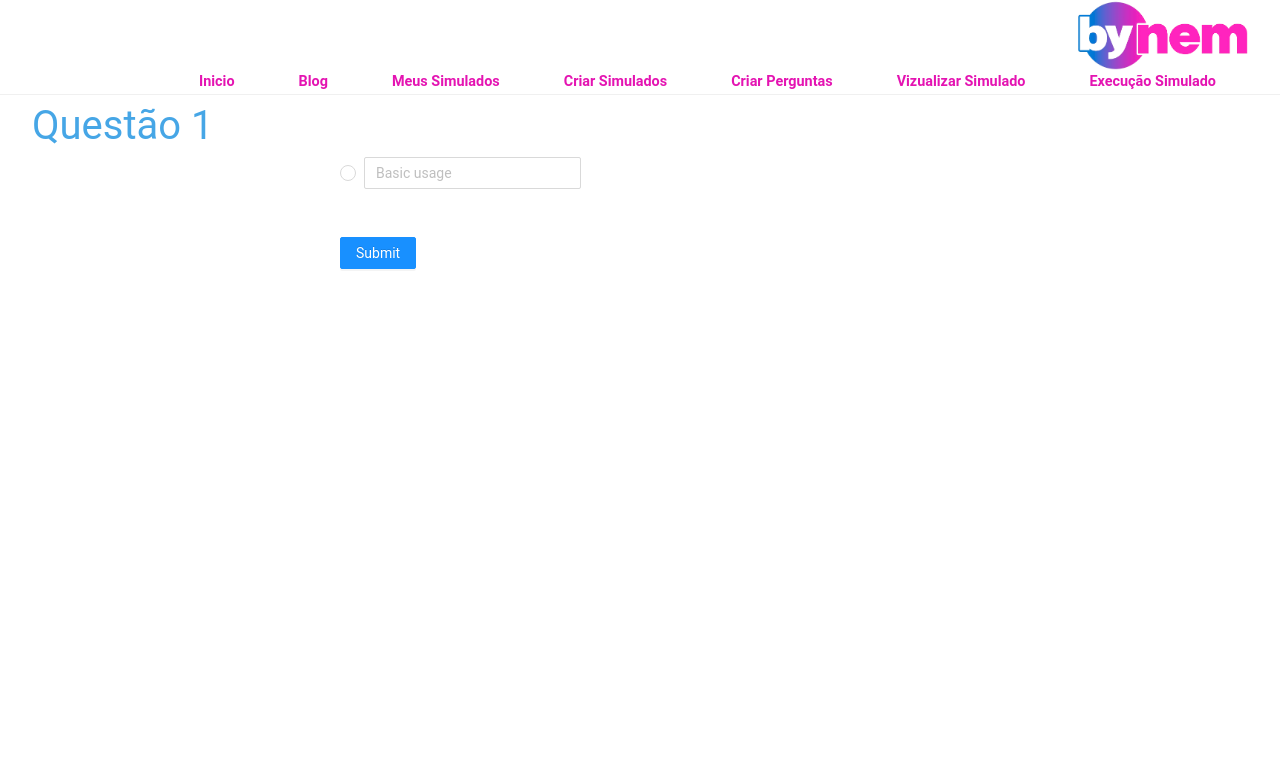
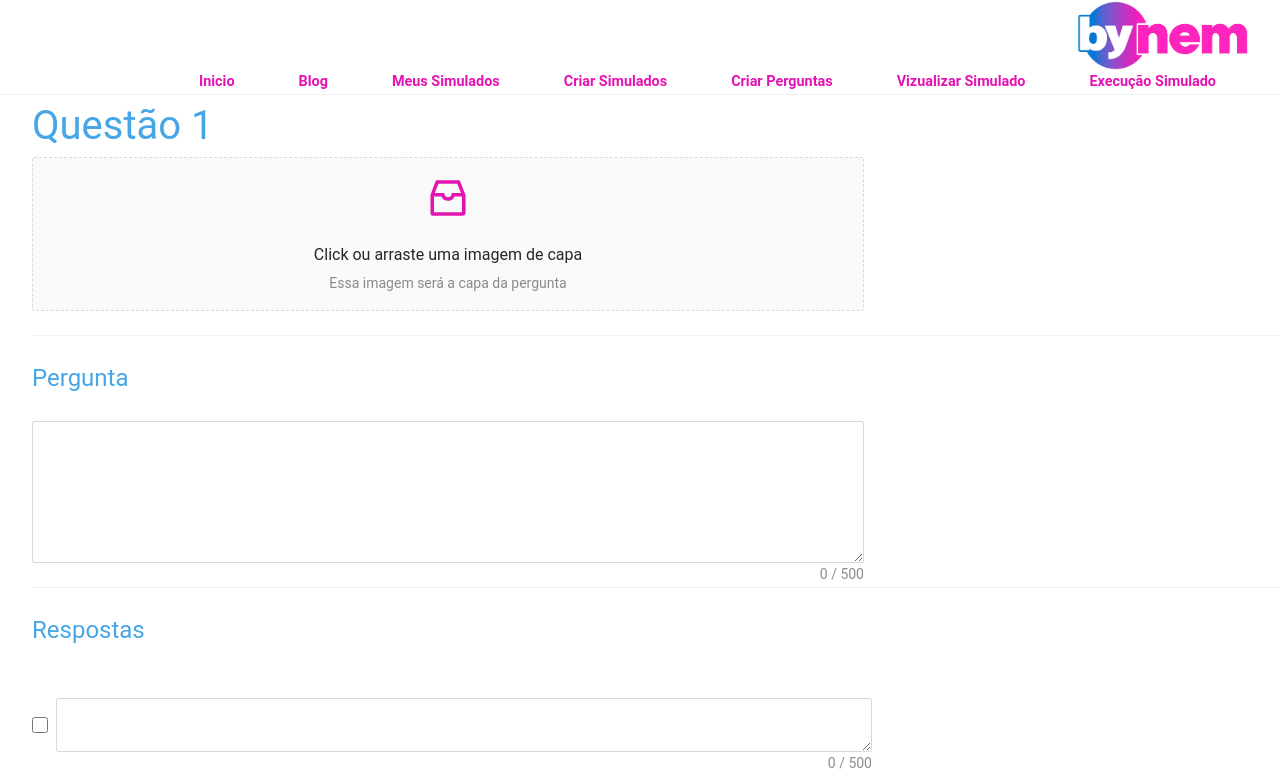
Before and after one commit to Bynem/bynem-app-react, a React (Create React App) app: page /criar-perguntas/1 in a window 1280 px wide. Shown: the top 774 px of the page. Built offline with nearby package versions, Linux system fonts and the light colour scheme.

Commit message:
atualizando

```diff
--- a/package.json
+++ b/package.json
@@ -35,7 +35,10 @@
     "extends": [
       "react-app",
       "react-app/jest"
-    ]
+    ],
+    "rules": {
+      "jsx-a11y/anchor-is-valid": "off"
+    }
   },
   "browserslist": {
     "production": [
--- a/src/components/FormCreateQuestions/index.tsx
+++ b/src/components/FormCreateQuestions/index.tsx
@@ -1,5 +1,5 @@
-import React, { useState } from 'react'
-import { Button, Divider, Form, Input, Radio, Space, Switch, Upload } from 'antd';
+import React, { useEffect, useState } from 'react'
+import { Button, Divider, Form, Input, Switch, Upload, Radio } from 'antd';
 import * as S from './styles'
 import { Spin } from 'antd';
 import { LoadingOutlined } from '@ant-design/icons';
@@ -9,6 +9,7 @@ import { InboxOutlined } from '@ant-design/icons';
 import { MinusOutlined, PlusOutlined } from '@ant-design/icons';
 import api from '../../service/api';
 import { toast } from 'react-toastify';
+import Input2 from '../../components/InputCheck'
 
 const layout = {
     labelCol: {
@@ -20,17 +21,10 @@ const layout = {
 };
 
 const validateMessages = {
-    required: '${label} is required!',
-    types: {
-        email: '${label} is not a valid email!',
-        number: '${label} is not a valid number!',
-    },
-    number: {
-        range: '${label} must be between ${min} and ${max}',
-    },
+
 };
 
-export type FormCreatedSimulated = {
+export type FormCreatedSimulatedType = {
     titulo: string
     descricao: string
     linkYouTube?: string
@@ -52,6 +46,23 @@ export default function FormCreatedSimulated() {
     const [questionLabel, setQuestionLabel] = useState<number[]>([1, 2])
     const [checkLabel, setCheckLabel] = useState<number[]>([])
     const [formDataThumbnail, setformDataThumbnail] = useState<any>(null)
+    const [deletarUltimo, setDeletarUltimo] = useState<any>(1)
+    const [form, setForm] = useState<any>()
+
+    useEffect(() => {
+        setForm({
+            resposta1: { descricao: '', certa: false },
+            resposta2: { descricao: '', certa: false },
+            resposta3: { descricao: '', certa: false },
+            resposta4: { descricao: '', certa: false },
+            resposta5: { descricao: '', certa: false },
+            resposta6: { descricao: '', certa: false },
+            resposta7: { descricao: '', certa: false },
+            resposta8: { descricao: '', certa: false },
+            resposta9: { descricao: '', certa: false },
+            resposta10: { descricao: '', certa: false },
+        })
+    }, [])
 
     const history = useHistory();
     // function goTohome() {
@@ -59,17 +70,29 @@ export default function FormCreatedSimulated() {
     //     router.push("/")
     // }
 
+
     const onFinish = (values) => {
-        console.log("values", values)
+        console.log("fpr,", form);
 
-        postPergunta(values)
+        Object.keys(form).forEach((item) => {
+            console.log("objheto percorrido", form[item]);
+        });
+
+        // let perguntas = {}
+        // for (let i = 0; i < questionLabel.length; i++) {
+
+        // }
+        // let final =
+        //     console.log("values", values)
+
+        // postPergunta(values)
 
     };
 
     async function postPergunta(values) {
         await api.post('api/pergunta', values)
             .then(response => {
-                console.log("response simu", response)
+                // console.log("response simu", response)
                 // if (response) {
                 //     postThumbnail(response.data.id)
                 // }
@@ -125,7 +148,7 @@ export default function FormCreatedSimulated() {
         }
         const removedArr = [...questionLabel].filter(question => question !== remove);
         setQuestionLabel(removedArr)
-
+        setDeletarUltimo(deletarUltimo + 1)
         // setTodos(removedArr);
         // setQuestionLabel([])
         // questionLabel.pop()
@@ -161,6 +184,17 @@ export default function FormCreatedSimulated() {
     //     )
     // }
 
+
+
+    function setFormPerguntas(e) {
+        const { name, value } = e.target
+        setForm({
+            ...form,
+            [name]: value
+        })
+    }
+    // console.log("form fora", form)
+    let araarioo = [1, 2, 3, 4, 5, 6, 7, 8, 9, 10]
     return (
         <Spin indicator={antIcon} spinning={isSpinning}>
             <Form {...layout} name="nest-messages" labelAlign={"left"} onFinish={onFinish} validateMessages={validateMessages}>
@@ -182,7 +216,7 @@ export default function FormCreatedSimulated() {
                     </Form.Item>
 
                     <Form.Item
-                        name="questions"
+                        name="descricao"
 
                         rules={[
                             {
@@ -191,82 +225,21 @@ export default function FormCreatedSimulated() {
                             },
                         ]}
                     >
-                        <Input.TextArea rows={6} showCount maxLength={500} />
+                        <Input.TextArea name="descricao" onChange={e => setFormPerguntas(e)} rows={6} showCount maxLength={500} />
                     </Form.Item>
                     <Divider />
-
                     <Form.Item className="switch-form">
                         <S.Title>Respostas</S.Title>
-                        <Form.Item
-                            label="Multipla escolha?"
-                            className="switch-container"
-                        >
-                            <Switch onChange={onChange} />
-                        </Form.Item>
                     </Form.Item>
-                    {questionLabel.map((question, index) => {
-                        if (checked) {
-                            return (
-
-                                <S.CheckContainer>
-                                    <S.DivCheckBox>
-                                        <input
-                                            type="radio"
-                                            name={`question${question}`}
-                                            className="form-check-input"
-                                            value={'diferente'}
-                                            // checked={ checkLabel.forEach(x => x == question ? true : false)}
-                                            onClick={(e) => handleChange(e, index)}
-                                        />
-
-                                    </S.DivCheckBox>
-                                    <Form.Item name={`question${question}`} key={question} className="question">
-                                        <Input.TextArea rows={2} showCount maxLength={500} />
-                                    </Form.Item >
-                                </S.CheckContainer>
-                            )
-                        }
-
-                        // if (checked) {
-                        //     return <S.ContainerQuestions key={question}>
-                        //         <Radio.Group>
-                        //             <Radio value={`${question}`} />
-                        //         </Radio.Group>
-                        //         <Form.Item name={`checked`} wrapperCol={{ span: 2 }}>
-                        //         </Form.Item>
-                        //         <Form.Item name={`question${question}`} key={question} className="question">
-                        //             <Input.TextArea rows={2} showCount maxLength={500} />
-                        //         </Form.Item >
-                        //     </S.ContainerQuestions>
-                        // }
-
-                        return <S.ContainerQuestions key={question}>
-                            <Form.Item name={`checked`} wrapperCol={{ span: 2 }}>
-                                <Radio.Group>
-                                    <Radio value={`${question}`} />
-                                </Radio.Group>
-                            </Form.Item>
-                            <Form.Item name={`question${question}`} key={question} className="question">
-                                <Input.TextArea rows={2} showCount maxLength={500} />
-                            </Form.Item >
-                        </S.ContainerQuestions>
-
-                    })}
-
-
-                    {/* {questionLabel.map(question => (
-                        <S.ContainerQuestions key={question}>
-                            <Radio.Group>
-                                <Radio value={`${question}`} />
-                            </Radio.Group>
-                            <Form.Item name={`checked`} wrapperCol={{ span: 2 }}>
-                            </Form.Item>
-                            <Form.Item name={`question${question}`} key={question} className="question">
-                                <Input.TextArea rows={2} showCount maxLength={500} />
-                            </Form.Item >
-                        </S.ContainerQuestions>
-                    ))} */}
-
+                    {questionLabel.map((position) => (
+                        <Input2
+                            key={position}
+                            deletarUltimo={deletarUltimo}
+                            form={form}
+                            setForm={setForm}
+                            index={position}
+                        />
+                    ))}
                     <Form.Item>
                         <S.ContainerButton>
                             <Button
--- a/src/components/FormCreateQuestions/styles.ts
+++ b/src/components/FormCreateQuestions/styles.ts
@@ -73,7 +73,9 @@ export const DivCheckBox = styled.div`
     align-items: center;
     margin-bottom: 24px;
     margin-right: 8px;
-
+    .form-check-input{
+        color: red;
+    }
     >input{
         width: 16px;
         height: 16px;
--- /dev/null
+++ b/src/components/InputCheck/index.tsx
@@ -0,0 +1,80 @@
+import React, { useEffect } from 'react';
+import { Form, Input } from 'antd';
+import styled from 'styled-components';
+
+
+export default function Input2({ form, setForm, index, deletarUltimo }: any) {
+    useEffect(() => {
+        if (form) {
+            const nome11 = 'resposta'.concat(index + 1)
+            setForm({
+                ...form,
+                [nome11]: {
+                    ...form[nome11],
+                    descricao: "",
+                    certa: false
+                }
+            })
+        }
+    }, [deletarUltimo])
+
+    function setQuestion(e) {
+        if (e.target.checked === false || e.target.checked) {
+            const nome11 = 'resposta'.concat(index)
+            let { checked } = e.target
+            setForm({
+                ...form,
+                [nome11]: {
+                    ...form[nome11],
+                    certa: checked
+                }
+            })
+            return
+        }
+        const nome11 = 'resposta'.concat(index)
+        let { value } = e.target
+        setForm({
+            ...form,
+            [nome11]: {
+                ...form[nome11],
+                descricao: value
+            }
+        })
+    }
+
+    return <CheckContainer>
+        <DivCheckBox>
+            <input
+                type="checkbox"
+                name={`question${index}`}
+                className="form-check-input"
+                onChange={e => setQuestion(e)}
+            />
+        </DivCheckBox>
+        <Form.Item name={`question${index}`} className="question">
+            <Input.TextArea onChange={e => setQuestion(e)} rows={2} showCount maxLength={500} />
+        </Form.Item >
+    </CheckContainer>
+}
+
+
+export const DivCheckBox = styled.div`
+    display: flex;
+    align-items: center;
+    margin-bottom: 24px;
+    margin-right: 8px;
+    .form-check-input{
+        color: red;
+    }
+    >input{
+        width: 16px;
+        height: 16px;
+    }
+`
+
+export const CheckContainer = styled.div`
+    display: flex;
+    align-items: center;
+    justify-content: center;
+
+`
--- a/src/pages/criar-perguntas/index.tsx
+++ b/src/pages/criar-perguntas/index.tsx
@@ -13,11 +13,7 @@ export default function CreateQuestionsPage() {
         setTimeout(() => {
             setLoading(false)
         }, 1000)
-
-
-
     }, [])
-
 
     return <>
         {
--- a/src/templates/CreateQuestions/index.tsx
+++ b/src/templates/CreateQuestions/index.tsx
@@ -1,33 +1,18 @@
 import React, { useState } from 'react';
 import Head from "../../components/Head"
 import * as S from './styles'
-import { Input, Radio } from 'antd';
-import { Form, Button, Checkbox } from 'antd';
-// import FormCreateQuestions from '../../components/FormCreateQuestions'
+import FormCreateQuestions from '../../components/FormCreateQuestions'
+import Input2 from '../../components/InputCheck'
 // import Footer from '../../components/Footer';
 
-const onFinishFailed = (errorInfo: any) => {
-    console.log('Failed:', errorInfo);
 
-};
 
 export type Uuid = {
     uuid?: string | string[];
 }
 
 export default function CreateQuestions({ uuid }: Uuid) {
-    const [question, setQuestion] = useState({ descricao: '', correta: false });
-    const [respostaErrada, setRespostaErrada] = useState([])
 
-    const onFinish = (values: any) => {
-        console.log('Success:', values);
-        if (values.correta) {
-            setQuestion(question => ({ ...question, descricao: values.descricao }))
-            setQuestion(question => ({ ...question, correta: true }))
-        }
-    };
-
-    console.log('responsta certa:', question);
 
     const variavelQuestao = 1
 
@@ -36,33 +21,7 @@ export default function CreateQuestions({ uuid }: Uuid) {
             <Head home={true} />
             <S.Content>
                 <S.Title>Questão {variavelQuestao}</S.Title>
-                <S.ContianerTeste>
-                    <Form
-                        name="basic"
-                        labelCol={{ span: 8 }}
-                        wrapperCol={{ span: 16 }}
-                        initialValues={{ remember: true }}
-                        onFinish={onFinish}
-                        onFinishFailed={onFinishFailed}
-                        autoComplete="off"
-                    >
-                        <Form.Item name="correta" >
-                            <Radio.Group>
-                                <Radio value="a">
-                                    <Form.Item
-                                        name="descricao"
-                                    >
-                                        <Input placeholder="Basic usage" />
-                                    </Form.Item>
-                                </Radio>
-                            </Radio.Group>
-                        </Form.Item>
-                        <Button type="primary" htmlType="submit">
-                            Submit
-                        </Button>
-                    </Form>
-                </S.ContianerTeste>
-                {/* <FormCreateQuestions /> */}
+                <FormCreateQuestions />
             </S.Content>
             {/* <Footer bottom={false} /> */}
         </>
--- a/src/templates/VisualizeSimulated/index.tsx
+++ b/src/templates/VisualizeSimulated/index.tsx
@@ -11,7 +11,7 @@ import TableVizualizeQuestions from '../../components/TableVizualizeQuestions'
 import api from '../../service/api';
 
 export type Uuid = {
-    uuid: string | string[];
+    uuid?: string | string[];
 }
 
 export default function VisualizeSimulated({ uuid }: Uuid) {
@@ -32,7 +32,6 @@ export default function VisualizeSimulated({ uuid }: Uuid) {
     }, [uuid])
 
     return <>
-        {!simulated &&
         <>
             <Head home={true} />
             <S.Content>
@@ -70,6 +69,6 @@ export default function VisualizeSimulated({ uuid }: Uuid) {
             </S.Content>
             <Footer bottom={false} />
         </>
-        }
+
     </>
 }
```
Also changed, not shown: src/pages/vizualizar/simulado/index.tsx (+2 -23 lines), src/templates/login/index.tsx (+2 -7 lines). Lines whose indentation alone changed are shown as unchanged.
